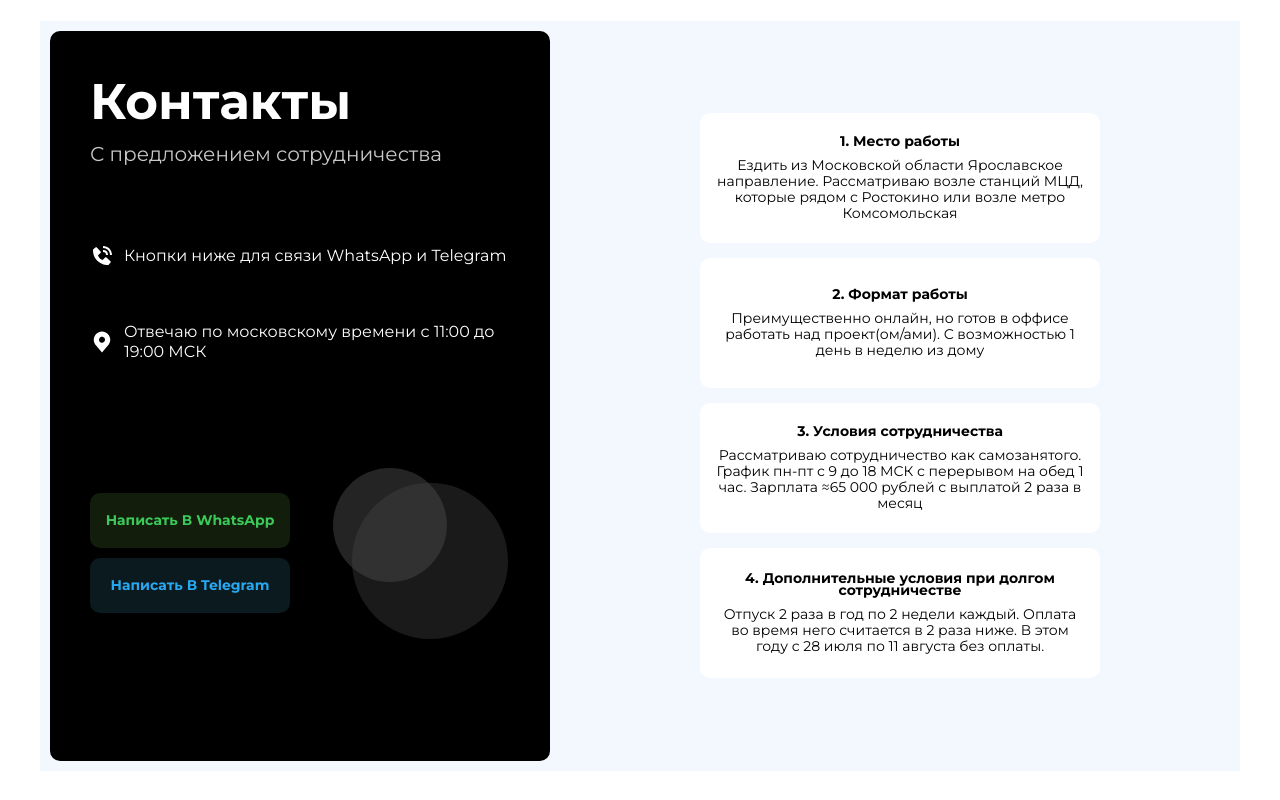
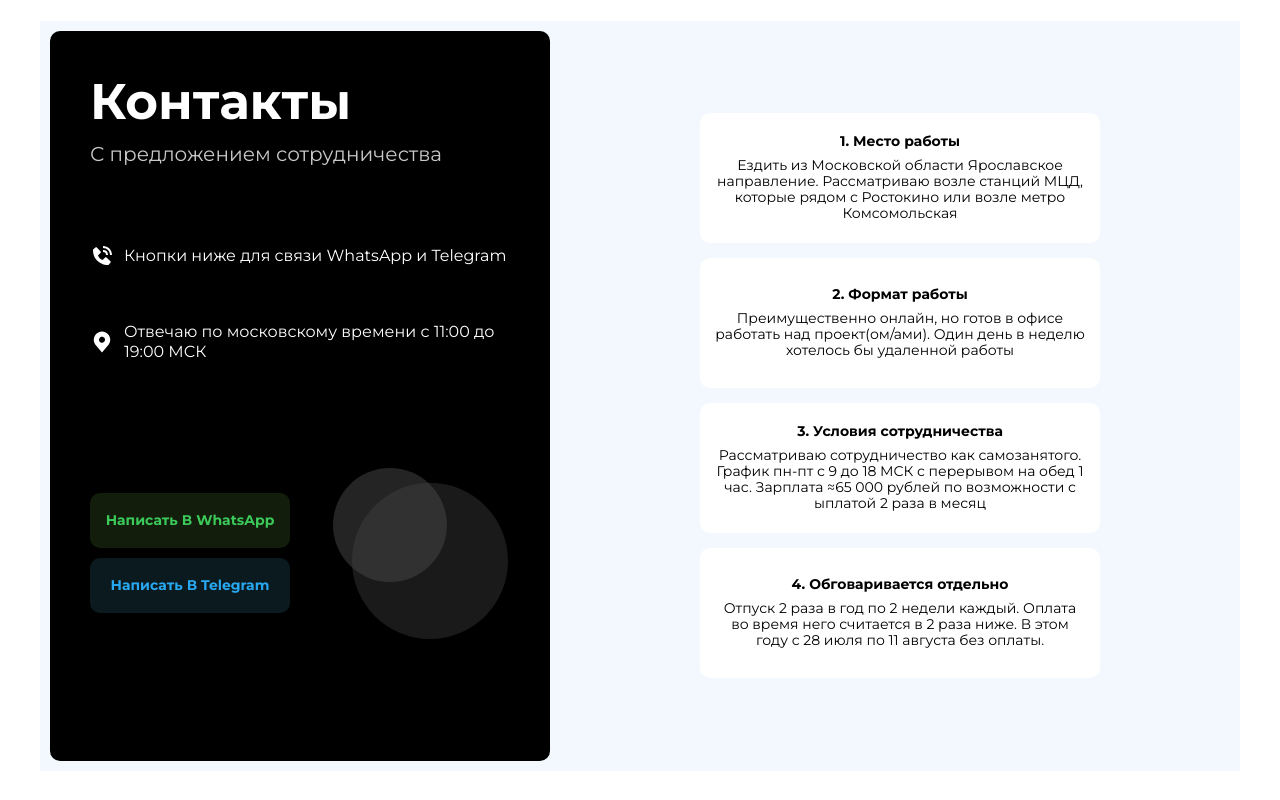
Before and after one commit to keeonezy/jobOffer, a plain HTML site: page index.html in a window 1280 px wide. Shown: the part 1976-2776 px from the top of the page. Drawn offline with Linux system fonts and the light colour scheme.

Commit message:
refactor

```diff
--- a/blocks/body/body.css
+++ b/blocks/body/body.css
@@ -60,8 +60,9 @@
 
 
 .header__container {
-    background: rgba(255, 255, 255, 0.7);
+    background: rgba(255, 255, 255, 0.8);
     backdrop-filter: blur(8px);
+    -webkit-backdrop-filter: blur(8px);
     box-shadow: 0px 0px 4px rgba(0, 0, 0, 0.25);
     position: sticky;
     top: 0;
--- a/index.html
+++ b/index.html
@@ -263,18 +263,18 @@
 
                 <li class="contact__card1">
                     <h3 class="contact__subtitle">2. Формат работы</h3>
-                    <p class="contact__desc">Преимущественно онлайн, но готов в оффисе работать над проект(ом/ами).
-                        С возможностью 1 день в неделю из дому</p>
+                    <p class="contact__desc">Преимущественно онлайн, но готов в офисе работать над проект(ом/ами).
+                        Один день в неделю хотелось бы удаленной работы</p>
                 </li>
 
                 <li class="contact__card1">
                     <h3 class="contact__subtitle">3. Условия сотрудничества</h3>
                     <p class="contact__desc">Рассматриваю сотрудничество как самозанятого. График пн-пт с 9 до 18
-                        МСК с перерывом на обед 1 час. Зарплата ≈65 000 рублей с выплатой 2 раза в месяц</p>
+                        МСК с перерывом на обед 1 час. Зарплата ≈65 000 рублей по возможности с ыплатой 2 раза в месяц</p>
                 </li>
 
                 <li class="contact__card1">
-                    <h3 class="contact__subtitle">4. Дополнительные условия при долгом сотрудничестве</h3>
+                    <h3 class="contact__subtitle">4. Обговаривается отдельно</h3>
                     <p class="contact__desc">Отпуск 2 раза в год по 2 недели каждый. Оплата во время него считается в 2
                         раза ниже. В этом году с 28 июля по 11 августа без оплаты.</p>
                 </li>
--- a/scripts/index.js
+++ b/scripts/index.js
@@ -83,7 +83,7 @@ const elements = document.querySelectorAll('.offer__title span');
 function redraw() {
     for (let i = 0; i < elements.length; ++i) {
         // массив с текстами, не ограниченный границами государств и законами материи
-        let arr = ['фронтендером', 'верстальщиком', 'веб дизайнером', 'веб разработчиком'];
+        let arr = ['фронтендером', 'веб разработчиком'];
         // получение случайного значения из безграничного массива
         let rand = Math.floor(Math.random() * arr.length);
         elements[i].textContent = arr[rand];
```
